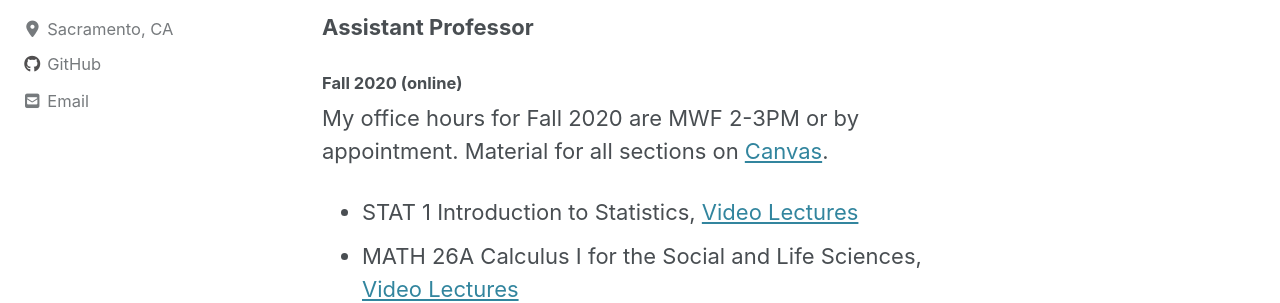
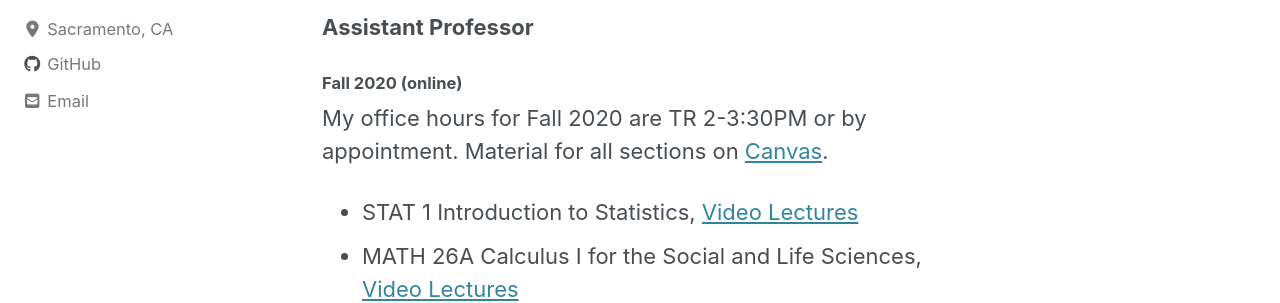
Before and after one commit to lgpcappiello/lgpcappiello.github.io, a Jekyll site: the page built from teaching/index.md, in a window 1280 px wide and 900 px high. Shown: the part 328-631 px from the top of the window. Built offline with Jekyll 4.4.1, drawn with Linux system fonts in a browser that asks for light colours; cached includes are drawn as plain includes; nearby versions of some CDN libraries.

Commit message:
Update index.md

```diff
--- a/teaching/index.md
+++ b/teaching/index.md
@@ -8,7 +8,7 @@ author_profile: true
 ## Department of Mathematics & Statistics at Sacramento State
 ### Assistant Professor
 #### Fall 2020 (online)
-My office hours for Fall 2020 are MWF 2-3PM or by appointment. Material for all sections on [Canvas](https://csus.instructure.com/).
+My office hours for Fall 2020 are TR 2-3:30PM or by appointment. Material for all sections on [Canvas](https://csus.instructure.com/).
 - STAT 1 Introduction to Statistics, [Video Lectures](https://www.youtube.com/playlist?list=PLuMDlHzKEzEFDn6yfD9D3DCsp_j2AfDvm)
 - MATH 26A Calculus I for the Social and Life Sciences, [Video Lectures](https://www.youtube.com/playlist?list=PLuMDlHzKEzEHVDBeTH5I_ghfON5ev4vCv)
 
```
